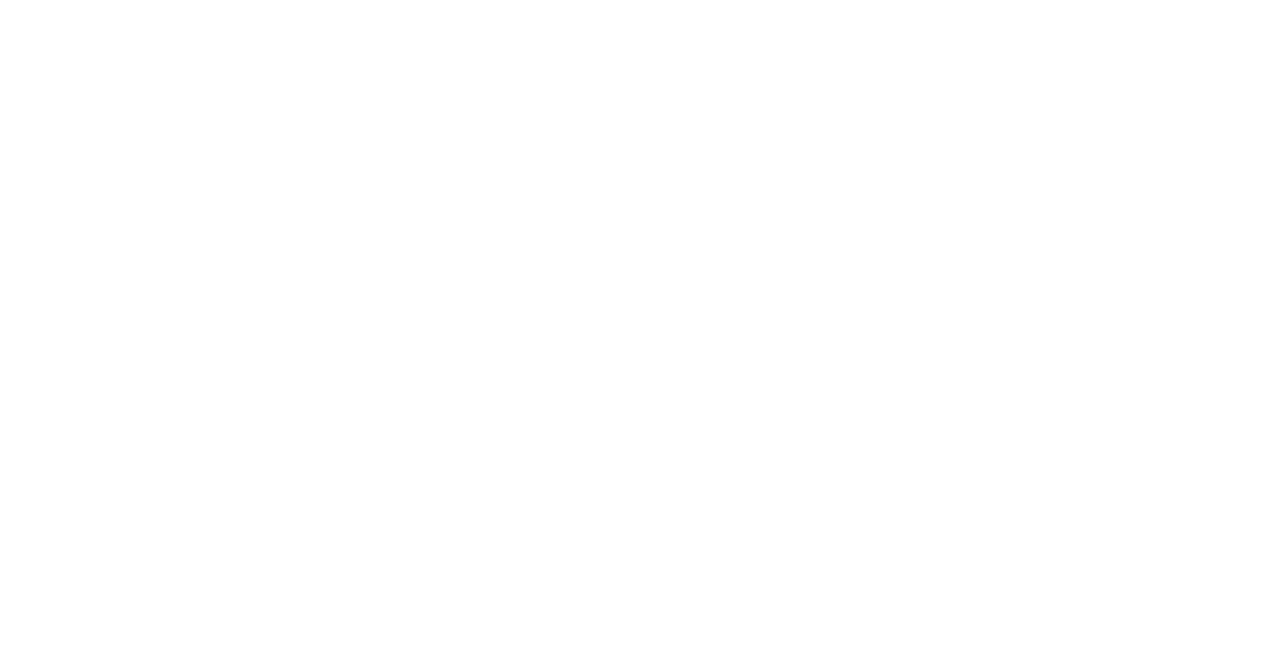
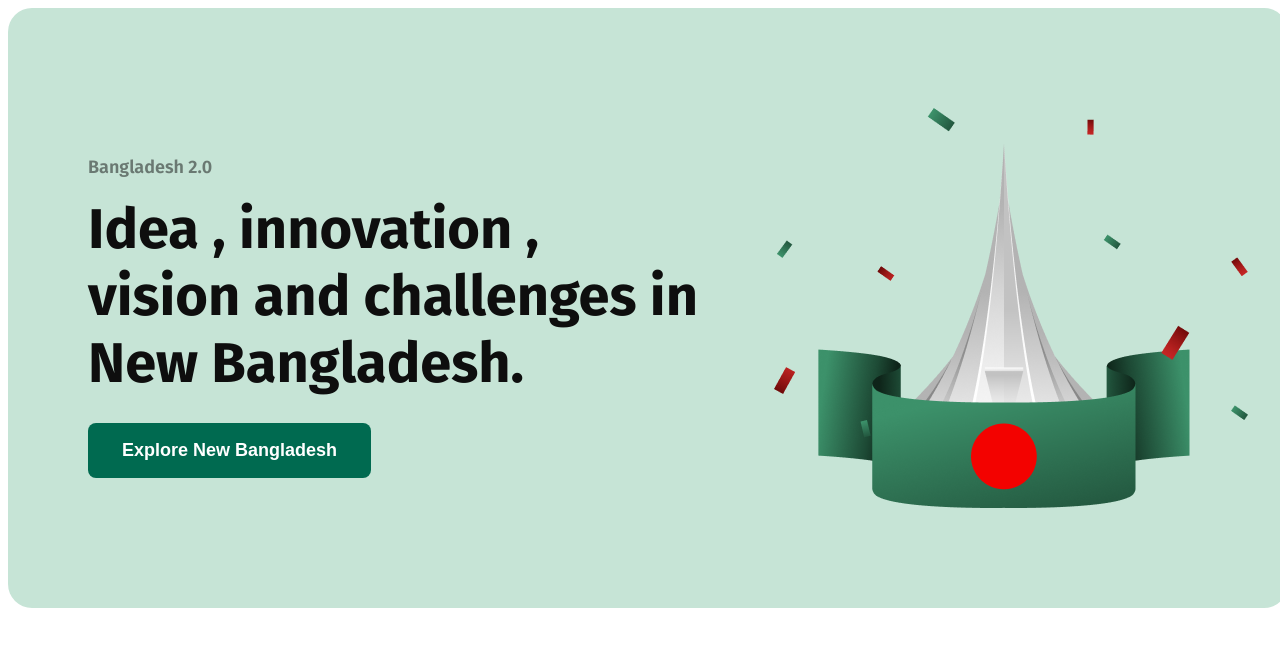
Before and after one commit to belalhossainn/assignment-1, a plain HTML site: page index.html in a window 1280 px wide. Drawn offline with Linux system fonts and the light colour scheme.

Commit message:
added banner

```diff
--- a/index.html
+++ b/index.html
@@ -1,11 +1,41 @@
 <!DOCTYPE html>
 <html lang="en">
+
 <head>
   <meta charset="UTF-8">
   <meta name="viewport" content="width=device-width, initial-scale=1.0">
-  <title>Document</title>
+  <title>Assignment-1</title>
+  <link rel="preconnect" href="https://fonts.googleapis.com">
+  <link rel="preconnect" href="https://fonts.gstatic.com" crossorigin>
+  <link
+    href="https://fonts.googleapis.com/css2?family=Fira+Sans:ital,wght@0,100;0,200;0,300;0,400;0,500;0,600;0,700;0,800;0,900;1,100;1,200;1,300;1,400;1,500;1,600;1,700;1,800;1,900&display=swap"
+    rel="stylesheet">
+
+  <link rel="stylesheet" href="/style/style.css">
 </head>
-<body>
+
+<body class="fira-sans-thin">
+  <header class="header">
+    <div class="banner">
+      <div class="banner-content">
+        <p class="banner-sub-heading">Bangladesh 2.0</p>
+        <h1 class="banner-heading">Idea , innovation ,
+          vision and challenges in New Bangladesh.</h1>
+        <button class="btn">Explore New Bangladesh</button>
+      </div>
+      <img src="/assets/hero.png" alt="hero image">
+    </div>
+
+  </header>
+
+  <main>
+
+  </main>
+
+  <footer>
+
+  </footer>
 
 </body>
+
 </html>
--- /dev/null
+++ b/style/style.css
@@ -0,0 +1,57 @@
+.fira-sans-thin {
+  font-family: "Fira Sans", serif;
+  font-weight: 100;
+  font-style: normal;
+}
+/* style header */
+
+.header {
+  background-repeat: no-repeat;
+  background-position: top left, bottom right;
+  background-color: rgba(198, 228, 214, 1);
+  border-radius: 24px;
+  width: 1280px;
+  margin: 0 auto;
+
+}
+
+/* style banner  */
+
+.banner {
+  display: flex;
+  justify-content: space-between;
+  gap: 70px;
+  padding: 100px 80px;
+  align-items: center;
+
+}
+
+.banner-heading {
+  font-size: 56px;
+  font-weight: bold;
+  color: rgba(14, 14, 14, 1);
+  text-align: left;
+  margin-top: 16px;
+  width: 615px;
+}
+
+.banner-sub-heading {
+  font-size: 18px;
+  font-weight: 600;
+  color: rgba(14, 14, 14, 0.5);
+}
+
+
+
+/* shared style */
+
+.btn {
+  background-color: rgba(0, 106, 80, 1);
+  border-radius: 8px;
+  font-size: 18px;
+  font-weight: 600;
+  color: rgba(255, 255, 255, 1);
+  padding: 17px 34px;
+  border: none;
+  margin-top: -12px;
+}
```
Also changed, not shown: assets/al-jazeera.png (added), assets/card-icon.png (added), assets/facebook.png (added), assets/hero.png (added), assets/instagram.png (added), assets/quote-bg.png (added), assets/satelite.png (added), assets/x.png (added).
